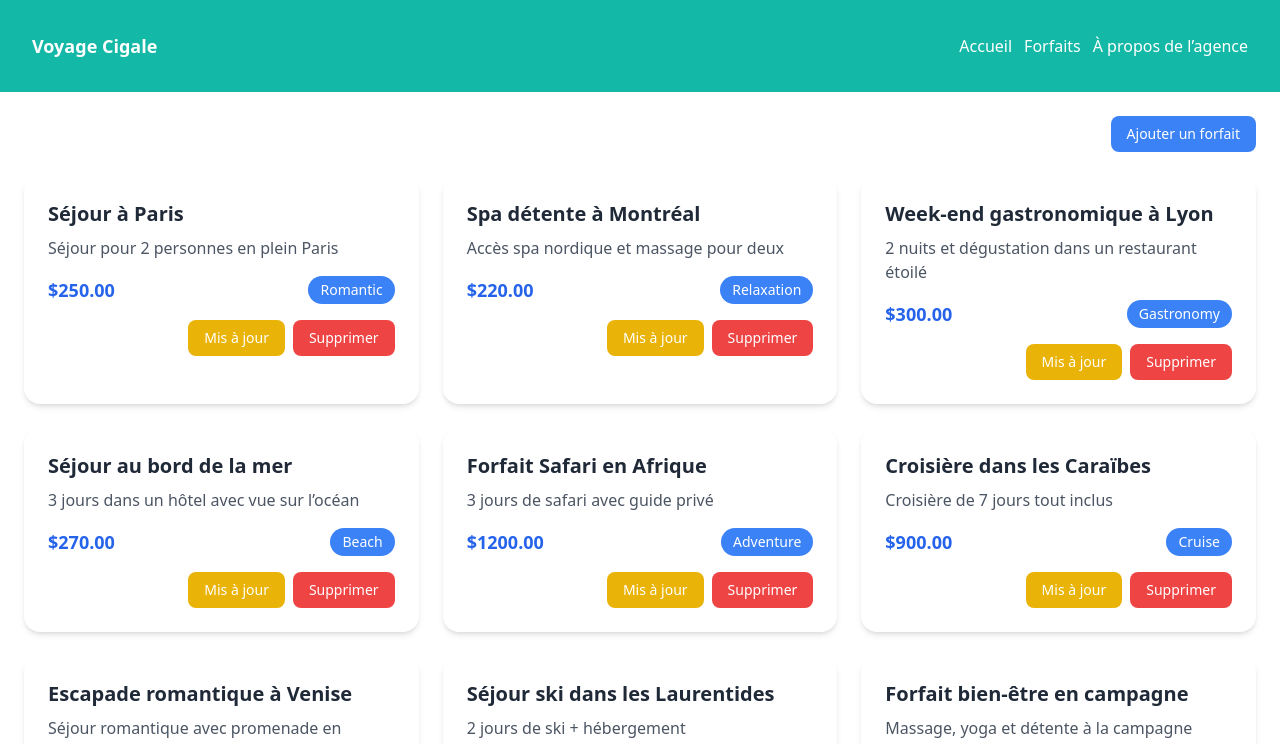
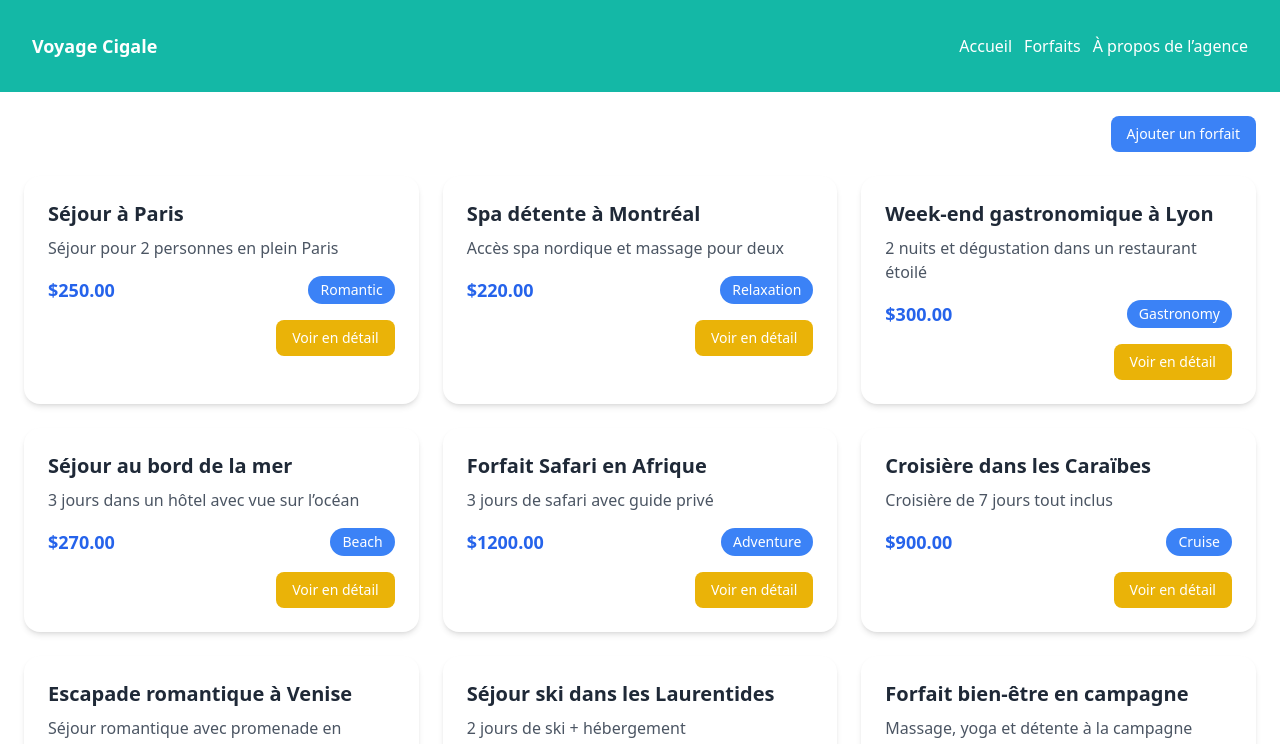
Before and after one commit to TekGeekdev/travel-agency-vue, a Vue app in the folder interface/: page /packages in a window 1280 px wide. Shown: the top 744 px of the page. Built offline with nearby package versions, Linux system fonts and the light colour scheme.

Commit message:
updage view Packages with functions

```diff
--- a/interface/src/views/PackagesView.vue
+++ b/interface/src/views/PackagesView.vue
@@ -1,11 +1,12 @@
 <template>
   <div class="p-6">
     <header class="flex justify-end mb-6">
-      <button
+      <router-link
+        :to="{ name: 'addPackage' }"
         class="bg-blue-500 hover:bg-blue-600 text-white text-sm px-4 py-2 rounded-lg transition"
       >
         Ajouter un forfait
-      </button>
+      </router-link>
     </header>
     <section class="grid grid-cols-1 sm:grid-cols-2 lg:grid-cols-3 gap-6">
       <article
@@ -26,16 +27,12 @@
           </span>
         </div>
         <div class="flex justify-end gap-2 mt-4">
-          <button
+          <router-link
+            :to="{ name: 'showPackage', params: { id: onePackage.id } }"
             class="bg-yellow-500 hover:bg-yellow-600 text-white text-sm px-4 py-2 rounded-lg transition"
           >
-            Mis à jour
-          </button>
-          <button
-            class="bg-red-500 hover:bg-red-600 text-white text-sm px-4 py-2 rounded-lg transition"
-          >
-            Supprimer
-          </button>
+            Voir en détail
+          </router-link>
         </div>
       </article>
     </section>
```
